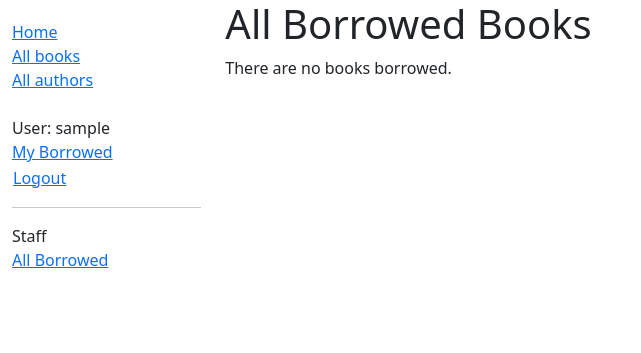
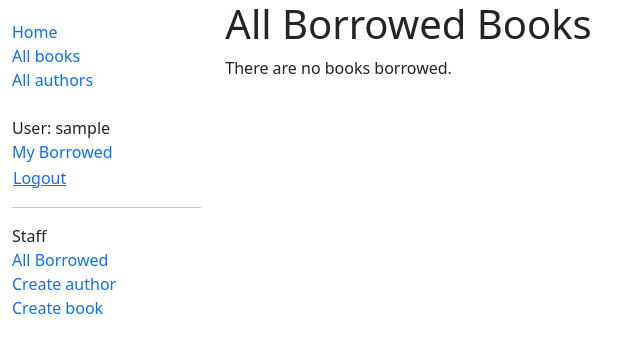
Before and after one commit to gm-willo/django_local_library, a Django app: page /catalog/borrowed/ in a window 1280 px wide. Shown: the top 353 px of the page, without its empty margins (0-641 px from the left). Run offline with Django 5.2, Linux system fonts and the light colour scheme; the visitor is signed in with stand-in values (Sample User, id 1); data that the repository does not hold is empty.

Commit message:
Create forms so that librarians can renew books, and create, update, and delete authors/books

```diff
--- a/catalog/static/css/styles.css
+++ b/catalog/static/css/styles.css
@@ -1,3 +1,7 @@
+a {
+  text-decoration: none;
+}
+
 .sidebar-nav {
   margin-top: 20px;
   padding: 0;
--- a/catalog/templates/base_generic.html
+++ b/catalog/templates/base_generic.html
@@ -35,7 +35,7 @@
               {% if user.is_authenticated %}
                 <li>User: {{ user.get_username }}</li>
                 <li>
-                  <a href={% url "my-borrowed" %}>My Borrowed</a>
+                  <a href="{% url "my-borrowed" %}">My Borrowed</a>
                 </li>
                 <li>
                   <form id="logout-form" method="post" action="{% url 'logout' %}">
@@ -52,8 +52,14 @@
               {% if perms.catalog.can_mark_returned %}
                 <li>Staff</li>
                 <li>
-                  <a href={% url "borrowed-books" %}>All Borrowed</a>
+                  <a href="{% url "borrowed-books" %}">All Borrowed</a>
                 </li>
+                {% if perms.catalog.add_author %}
+                  <li><a href="{% url "author-create" %}">Create author</a></li>
+                {% endif %}
+                {% if perms.catalog.add_book %}
+                  <li><a href="{% url "book-create" %}">Create book</a></li>
+                {% endif %}
               {% endif %}
             </ul>
           {% endblock sidebar %}
--- a/catalog/templates/catalog/borrowed_books_list.html
+++ b/catalog/templates/catalog/borrowed_books_list.html
@@ -6,6 +6,9 @@
       {% for bookinst in bookinstance_list %}
         <li class="{% if bookinst.is_overdue %}text-danger{% endif %}">
           <a href="{% url 'book-detail' bookinst.book.pk %}">{{ bookinst.book.title }}</a> ({{ bookinst.due_back }}) - {{ bookinst.borrower }}
+          {% if perms.catalog.can_mark_returned %}
+            - <a href="{% url "renew-book-librarian" bookinst.id %}">Renew</a>
+          {% endif %}
         </li>
       {% endfor %}
     </ul>
--- a/catalog/urls.py
+++ b/catalog/urls.py
@@ -4,9 +4,23 @@ from . import views
 urlpatterns = [
     path("", views.index, name="index"),
     path("books/", views.BookListView.as_view(), name="books"),
-    path("books/<int:pk>", views.BookDetailView.as_view(), name="book-detail"),
+    path("book/<int:pk>", views.BookDetailView.as_view(), name="book-detail"),
     path("authors/", views.AuthorListView.as_view(), name="authors"),
-    path("authors/<int:pk>", views.AuthorDetailView.as_view(), name="author-detail"),
+    path("author/<int:pk>", views.AuthorDetailView.as_view(), name="author-detail"),
     path("mybooks/", views.LoanedBooksByUserListView.as_view(), name="my-borrowed"),
-    path("borrowed/", views.BorrowedBooksByUsersListView.as_view(), name="borrowed-books")
+    path(
+        "borrowed/", views.BorrowedBooksByUsersListView.as_view(), name="borrowed-books"
+    ),
+    # Add URLConf for librarian to renew a book.
+    path(
+        "book/<uuid:pk>/renew/", views.renew_book_librarian, name="renew-book-librarian"
+    ),
+    # Add URLConf to create, update, and delete authors.
+    path("author/create/", views.AuthorCreate.as_view(), name="author-create"),
+    path("author/<int:pk>/update/", views.AuthorUpdate.as_view(), name="author-update"),
+    path("author/<int:pk>/delete/", views.AuthorDelete.as_view(), name="author-delete"),
+    # Add URLConf to create, update, and delete books.
+    path("book/create/", views.BookCreate.as_view(), name="book-create"),
+    path("book/<int:pk>/update/", views.BookUpdate.as_view(), name="book-update"),
+    path("book/<int:pk>/delete/", views.BookDelete.as_view(), name="book-delete"),
 ]
--- a/catalog/views.py
+++ b/catalog/views.py
@@ -1,8 +1,17 @@
-from django.shortcuts import render
+import datetime
+
+from django.contrib.auth.decorators import login_required, permission_required
+from django.shortcuts import render, get_object_or_404
 from django.views import generic
+from django.views.generic.edit import CreateView, UpdateView, DeleteView
+from django.http import HttpResponseRedirect
+from django.urls import reverse, reverse_lazy
+
 from django.contrib.auth.mixins import LoginRequiredMixin, PermissionRequiredMixin
 
 from .models import Book, Author, BookInstance, Genre
+
+from catalog.forms import RenewBookForm
 
 
 def index(request):
@@ -80,8 +89,10 @@ class LoanedBooksByUserListView(LoginRequiredMixin, generic.ListView):
             .order_by("due_back")
         )
 
+
 class BorrowedBooksByUsersListView(PermissionRequiredMixin, generic.ListView):
     """Generic class-based view listing all borrowed books to librarian"""
+
     permission_required = "catalog.can_mark_returned"
 
     model = BookInstance
@@ -89,3 +100,89 @@ class BorrowedBooksByUsersListView(PermissionRequiredMixin, generic.ListView):
 
     def get_queryset(self):
         return BookInstance.objects.filter(status__exact="o")
+
+
+@login_required
+@permission_required("catalog.can_mark_returned", raise_exception=True)
+def renew_book_librarian(request, pk):
+    book_instance = get_object_or_404(BookInstance, pk=pk)
+
+    # If this is a POST request then process the Form data
+    if request.method == "POST":
+        # Create a form instance and populate it with data from the request (binding)
+        form = RenewBookForm(request.POST)
+
+        # Check if the form is valid:
+        if form.is_valid():
+            # process the data in form.cleaned_data as required (here we just write it to the model due_back field)
+            book_instance.due_back = form.cleaned_data["renewal_date"]
+            book_instance.save()
+
+            # redirect to a new URL:
+            return HttpResponseRedirect(reverse("all-borrowed"))
+    # If this is a GET (or any other method) create the default form.
+    else:
+        proposed_renewal_date = datetime.date.today() + datetime.timedelta(weeks=3)
+        form = RenewBookForm(initial={"renewal_date": proposed_renewal_date})
+
+    context = {
+        "form": form,
+        "book_instance": book_instance,
+    }
+
+    return render(request, "catalog/book_renew_librarian.html", context)
+
+
+class AuthorCreate(PermissionRequiredMixin, CreateView):
+    model = Author
+    fields = ["first_name", "last_name", "date_of_birth", "date_of_death"]
+    permission_required = "catalog.add_author"
+
+
+class AuthorUpdate(PermissionRequiredMixin, UpdateView):
+    model = Author
+    # Not recommended (potential security issue if more fields added)
+    fields = "__all__"
+    permission_required = "catalog.change_author"
+
+
+class AuthorDelete(PermissionRequiredMixin, DeleteView):
+    model = Author
+    success_url = reverse_lazy("authors")
+    permission_required = "catalog.delete_author"
+
+    def form_valid(self, form):
+        try:
+            self.object.delete()
+            return HttpResponseRedirect(self.success_url)
+        except Exception as e:
+            return HttpResponseRedirect(
+                reverse("author-delete", kwargs={"pk": self.object.pk})
+            )
+
+
+class BookCreate(PermissionRequiredMixin, CreateView):
+    model = Book
+    fields = ["title", "author", "summary", "isbn", "genre", "language"]
+    permission_required = "catalog.add_book"
+
+
+class BookUpdate(PermissionRequiredMixin, UpdateView):
+    model = Book
+    fields = ["title", "author", "summary", "isbn", "genre", "language"]
+    permission_required = "catalog.change_book"
+
+
+class BookDelete(PermissionRequiredMixin, DeleteView):
+    model = Book
+    success_url = reverse_lazy("books")
+    permission_required = "catalog.delete_book"
+
+    def form_valid(self, form):
+        try:
+            self.object.delete()
+            return HttpResponseRedirect(self.success_url)
+        except Exception as e:
+            return HttpResponseRedirect(
+                reverse("book-delete"), kwargs={"pk": self.object.pk}
+            )
```
Also changed, not shown: catalog/forms.py (added, +25 -0 lines), catalog/templates/catalog/author_confirm_delete.html (added, +20 -0 lines), catalog/templates/catalog/author_detail.html (+18 -0 lines), catalog/templates/catalog/author_form.html (added, +10 -0 lines), catalog/templates/catalog/book_confirm_delete.html (added, +20 -0 lines), catalog/templates/catalog/book_detail.html (+18 -0 lines), catalog/templates/catalog/book_form.html (added, +10 -0 lines), catalog/templates/catalog/book_renew_librarian.html (added, +13 -0 lines).
